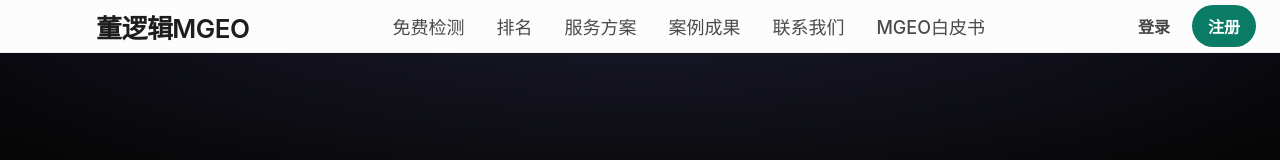
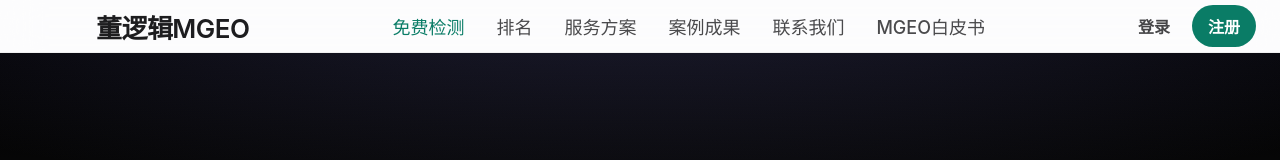
Before and after one commit to DONGLUOJI/mgeo-mvp, a Next.js app: page / in a window 1280 px wide. Shown: the top 160 px of the page. Built offline with nearby package versions, Linux system fonts and the light colour scheme.

Commit message:
fix: restore requested marketing details

```diff
--- a/src/app/page.tsx
+++ b/src/app/page.tsx
@@ -293,8 +293,8 @@ export default function MarketingHomePage() {
               董逻辑 MGEO 以清晰的检测入口建立认知，以标准化交付完成优化，以持续监测与复盘推动长期增长，让每一步都可理解、可执行、可追踪。
             </p>
             <div style={styles.ctaActions}>
-              <Link href="/#detector" style={styles.ctaPrimary}>
-                免费检测
+              <Link href="/detect" style={styles.ctaPrimary}>
+                立即开始检测
               </Link>
               <Link href="/pricing" style={styles.ctaSecondary}>
                 查看服务方案
@@ -391,9 +391,7 @@ export default function MarketingHomePage() {
             </span>
           ))}
         </div>
-        <div style={styles.footerCopyright}>
-          Copyright © 2026 董逻辑MGEO. 保留所有权利。MGEO概念于2026年4月1日全网首发
-        </div>
+        <div style={styles.footerCopyright}>Copyright © 2026 董逻辑MGEO. 保留所有权利。</div>
       </footer>
     </SiteShell>
   );
--- a/src/app/whitepaper/page.tsx
+++ b/src/app/whitepaper/page.tsx
@@ -173,9 +173,7 @@ export default function WhitepaperPage() {
         </div>
 
         <footer style={styles.footer}>
-          <div style={styles.footerCopyright}>
-            Copyright © 2026 董逻辑MGEO. 保留所有权利。MGEO概念于2026年4月1日全网首发
-          </div>
+          <div style={styles.footerCopyright}>Copyright © 2026 董逻辑MGEO. 保留所有权利。</div>
         </footer>
       </main>
     </SiteShell>
--- a/src/components/marketing/SiteShell.tsx
+++ b/src/components/marketing/SiteShell.tsx
@@ -37,8 +37,17 @@ export function SiteShell({
 
           <nav style={styles.nav}>
             {navItems.map((item) => {
+              const active = current === item.href;
               return (
-                <Link key={item.href} href={item.href} style={styles.navLink}>
+                <Link
+                  key={item.href}
+                  href={item.href}
+                  aria-current={active ? "page" : undefined}
+                  style={{
+                    ...styles.navLink,
+                    ...(active ? styles.navLinkActive : {}),
+                  }}
+                >
                   {item.label}
                 </Link>
               );
@@ -133,6 +142,10 @@ const styles: Record<string, React.CSSProperties> = {
     fontWeight: 500,
     opacity: 0.8,
   },
+  navLinkActive: {
+    color: "#0a7c66",
+    opacity: 1,
+  },
   auth: {
     display: "flex",
     alignItems: "center",
```
